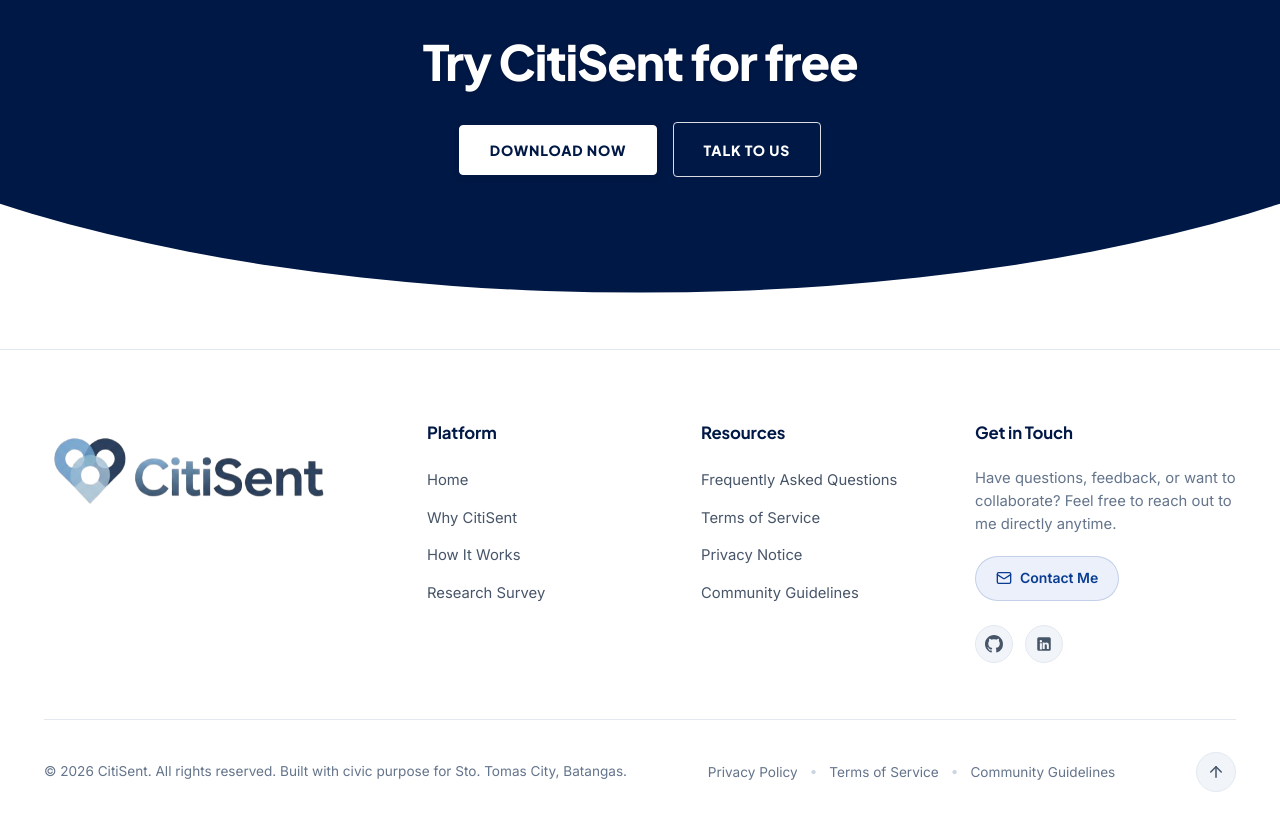
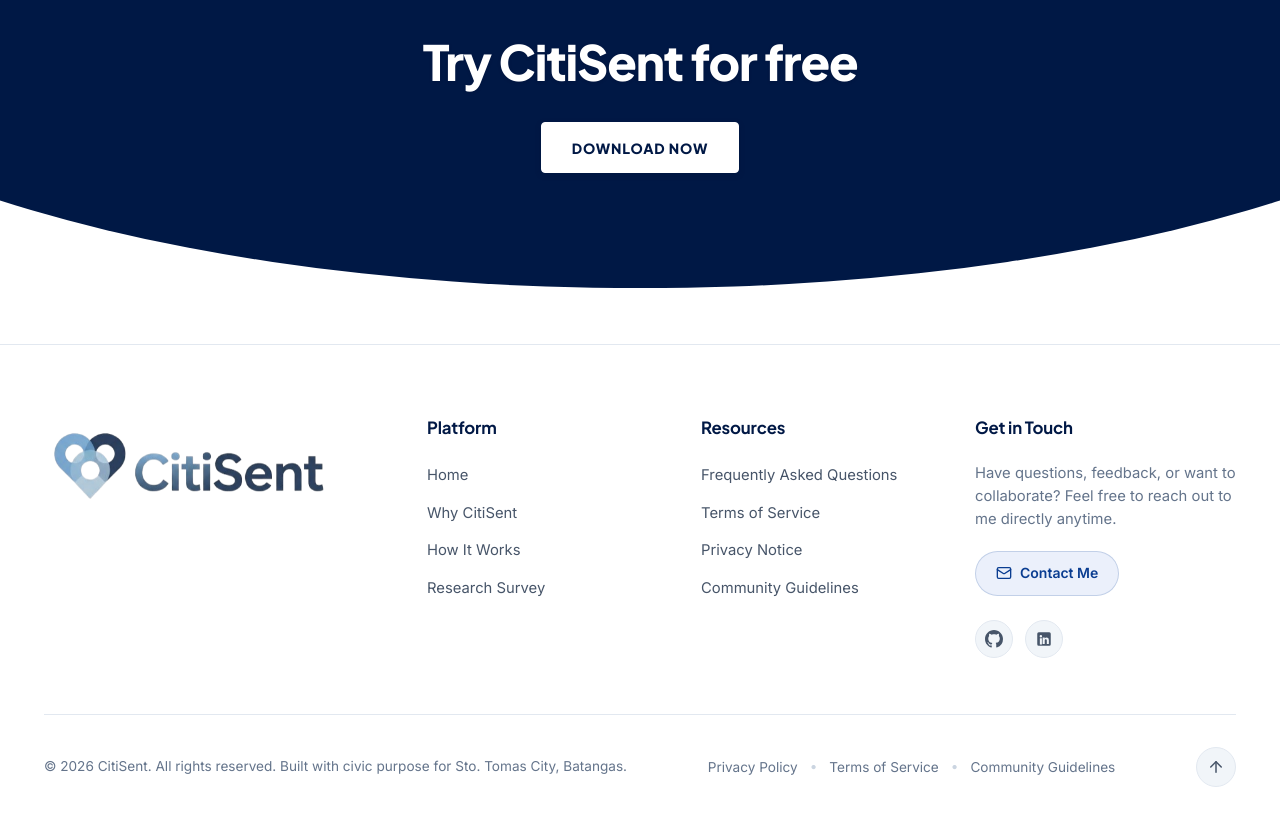
Before and after one commit to CitiSent-Project/CitiSent-Official, a React (Vite) app: page / in a window 1280 px wide. Shown: the part 5260-6090 px from the top of the page. Built offline with nearby package versions, Linux system fonts and the light colour scheme.

Commit message:
feat: add DownloadCTA component with configurable actions and smooth scroll navigation

```diff
--- a/src/components/DownloadCTA/DownloadCTA.jsx
+++ b/src/components/DownloadCTA/DownloadCTA.jsx
@@ -7,8 +7,8 @@
   title = "Try CitiSent for free",
   subtitle,
   primaryBtnText = "DOWNLOAD NOW",
-  secondaryBtnText = "TALK TO US",
-  secondaryBtnHref = `mailto:${APP_DOWNLOAD_LINKS.contactEmail}`,
+  secondaryBtnText = null,
+  secondaryBtnHref = null,
   onSecondaryClick,
 }) {
   const handleSecondaryClick = (e) => {
@@ -55,7 +55,8 @@
               {primaryBtnText}
             </button>
 
-          {secondaryBtnHref?.startsWith('mailto:') ? (
+            {secondaryBtnText && (
+              secondaryBtnHref?.startsWith('mailto:') ? (
                 <a
                   href={secondaryBtnHref}
                   className="citi-slack-cta-btn-secondary"
@@ -71,6 +72,7 @@
                 >
                   {secondaryBtnText}
                 </button>
+              )
             )}
           </div>
         </div>
```
Lines whose indentation alone changed are shown as unchanged.
